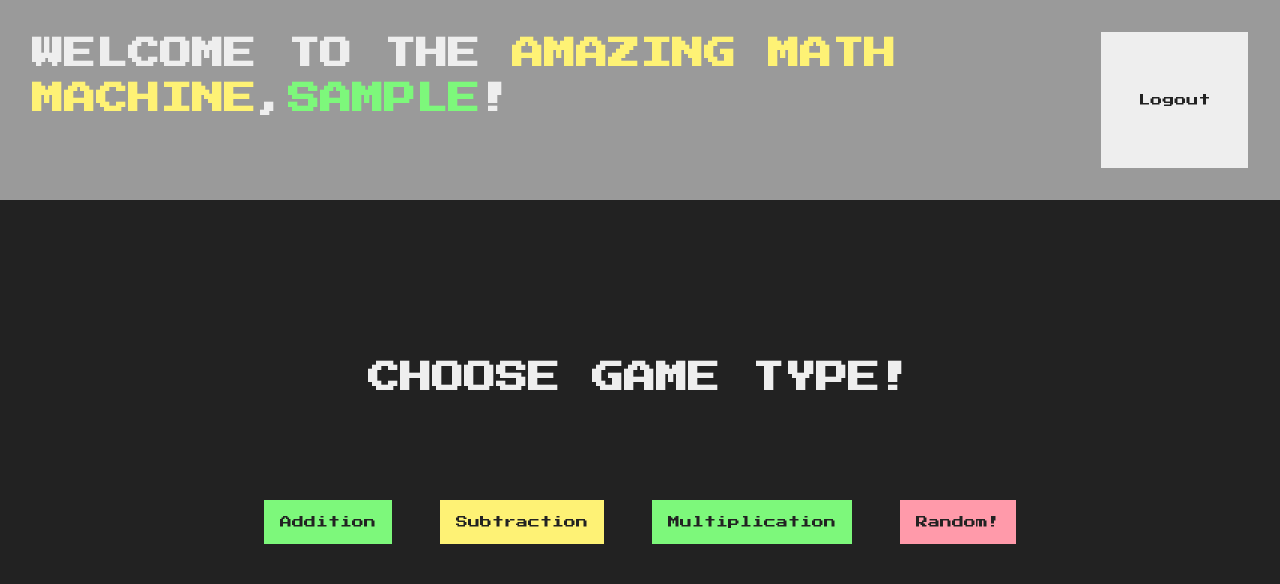
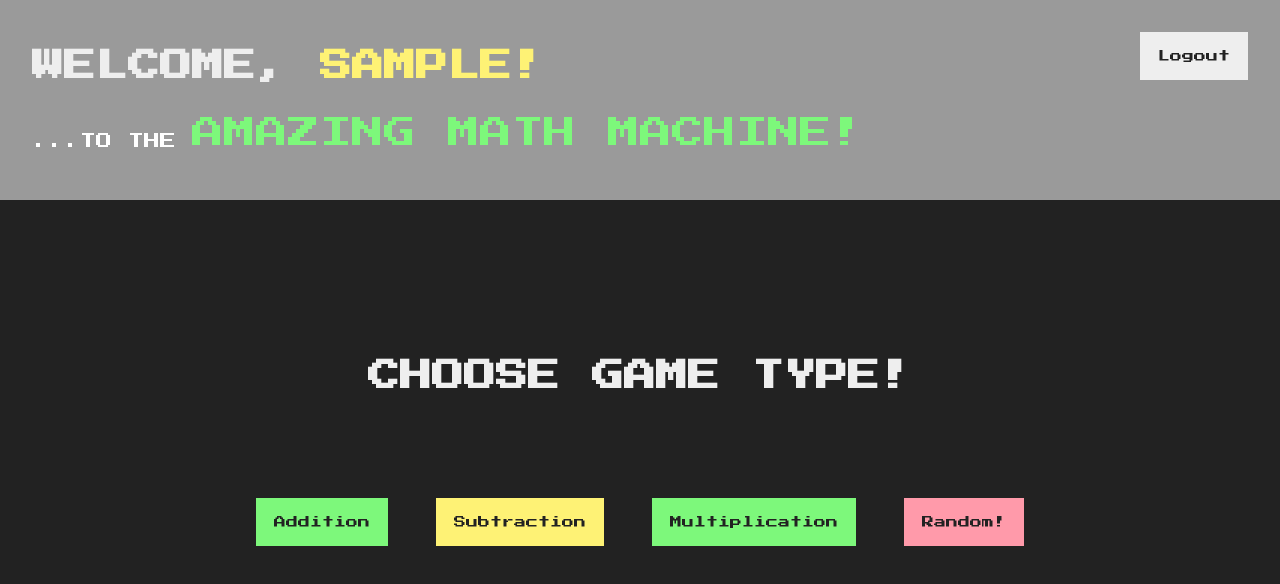
Before and after one commit to jonlld/the-amazing-math-machine, a React (Create React App) app: page / in a window 1280 px wide. Both pictures are taken after typing "Sample" into the empty fields and a click on the button "Login". Shown: the top 584 px of the page. Built offline with nearby package versions, Linux system fonts and the light colour scheme.

Commit message:
Tweak header text and incorrect animation duration

```diff
--- a/src/Game/Game.tsx
+++ b/src/Game/Game.tsx
@@ -103,11 +103,15 @@ function Game({
   return (
     <section ref={startContainerRef} className="game-container hidden">
       <header className="game-header">
-        <h1 className="game-header--message">
-          Welcome To The <span>Amazing Math Machine</span>,
-          <span className="username">{username}</span>!
-        </h1>
-        <button className="btn" onClick={onLogOut}>
+        <div>
+          <h1 className="game-header--message">
+            Welcome, <span>{username}!</span>
+          </h1>
+          <p>
+            ...to the <span className="machine">Amazing Math Machine!</span>
+          </p>
+        </div>
+        <button className="btn  game-header--button" onClick={onLogOut}>
           Logout
         </button>
       </header>
--- a/src/index.css
+++ b/src/index.css
@@ -30,7 +30,7 @@ span {
   color: rgb(254, 242, 117);
 }
 
-span.username {
+span.machine {
   color: rgb(125, 248, 123);
 }
 
@@ -166,12 +166,9 @@ fix layout!
 /* HEADER */
 .game-header {
   background-color: rgb(154, 154, 154);
-  display: grid;
-  grid-template-columns: 7fr 1fr;
-  gap: 42px;
-  /* display: flex;
+  display: flex;
   align-items: center;
-  justify-content: space-between; */
+  justify-content: space-between;
   text-transform: uppercase;
   padding: 32px;
   height: 25vh;
@@ -179,7 +176,14 @@ fix layout!
 
 .game-header--message {
   font-size: 32px;
+  margin-bottom: 22px;
   color: #eee;
+}
+
+.game-header--button {
+  align-self: flex-start;
+  background: none;
+  transition: none;
 }
 
 /* MAIN */
@@ -229,7 +233,8 @@ fix layout!
 
 .sum--input:focus {
   outline: none;
-  box-shadow: 0 0 0 0.5rem rgba(253, 242, 233, 0.5);
+  /* box-shadow: 0 0 0 0.5rem rgba(253, 242, 233, 0.5); */
+  box-shadow: 0 0 0 0.3rem rgb(254, 242, 117);
 }
 
 /* *********** GAME - SCORE WINDOW *********** */
@@ -278,7 +283,7 @@ fix layout!
   background-color: #eee;
   color: #222;
   font-size: 12px;
-  padding: 16px;
+  padding: 18px;
   font-family: inherit;
   cursor: pointer;
   transition: all 0.5s ease-out;
@@ -359,7 +364,7 @@ fix layout!
 
 .incorrect {
   background-color: rgb(208, 94, 113);
-  animation: incorrect-pulse 0.3s, wiggle 0.5s;
+  animation: incorrect-pulse 0.3s, wiggle 1s;
 }
 
 @keyframes incorrect-pulse {
```
Also changed, not shown: 1 other file (tests, documents, lock files or other folders).
